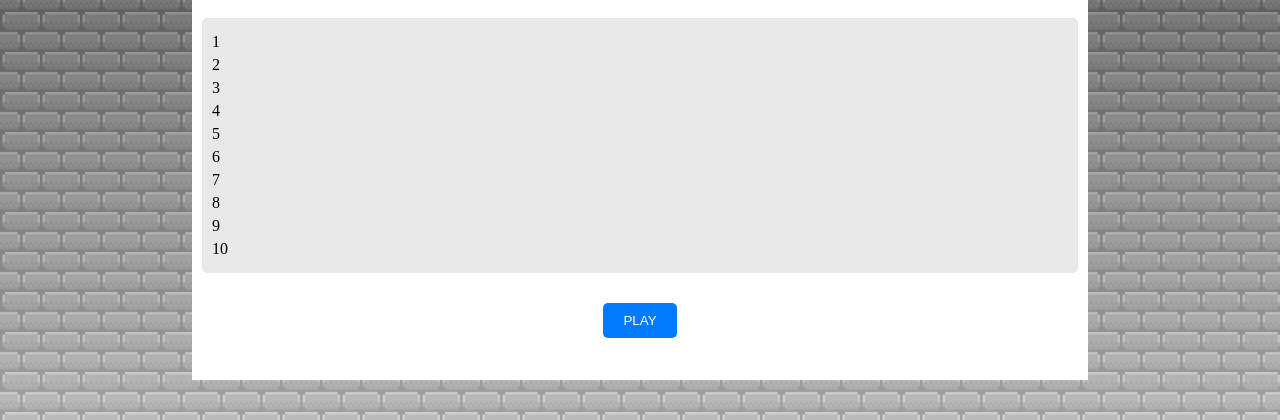
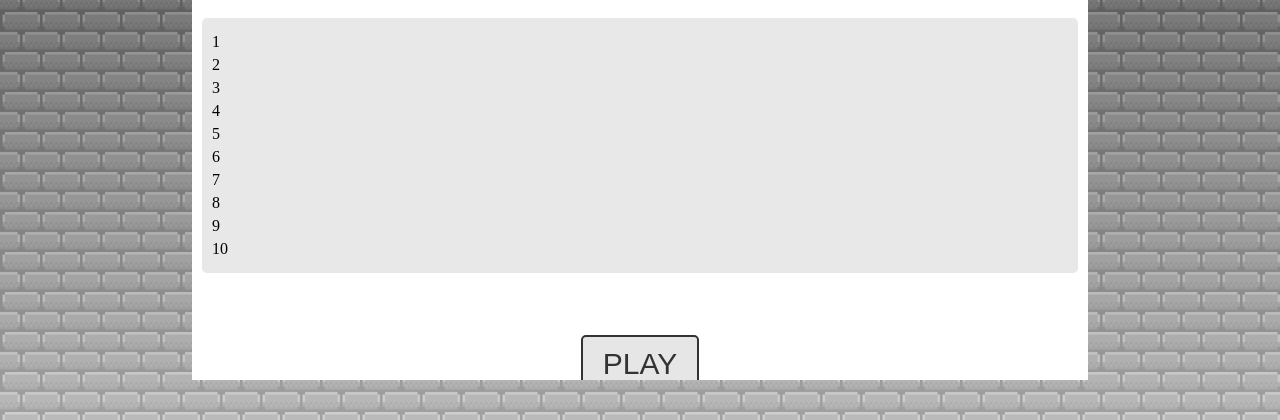
Before and after one commit to 2024AIT-OOP2-G14/AITBomber, a Flask app: template templates/roomwait.html in a window 1280 px wide. Shown: the part 388-808 px from the top of the page. Run offline with Flask 3, Linux system fonts and the light colour scheme; the template is opened without the code that fills it, so the values that code supplies are empty; some libraries are stand-ins or nearby versions.

Commit message:
ゲーム画面のデザイン完成

```diff
--- a/static/css/roomwait.css
+++ b/static/css/roomwait.css
@@ -52,18 +52,29 @@ section#update_room li {
     list-style-type: none;
 }
 
-div#startGameButton button {
-    background-color: #007bff;
-    color: white;
+#startGameButton{
+    list-style: none; /* デフォルトのリストスタイルを削除 */
+    display: flex;
+    padding: 5% 10%;
+    justify-content: space-between;
+}
+
+#startGameButton button {
+    text-decoration: none; /* 下線を削除 */
+    color: #333; /* 任意のテキストカラー */
+    background-color:#e6e6e6;
+    font-size: 30px; /* 任意のフォントサイズ */
     padding: 10px 20px;
-    border: none;
-    border-radius: 5px;
-    cursor: pointer;
-    margin-top: 10px;
+    border: 2px solid #333; /* 任意のボーダー */
+    border-radius: 5px; /* ボタンの角を丸める */
+    display: inline-block; /* リンクをボタン風にする */
+    transition: 0.3s; /* ホバー時のエフェクト */
 }
 
 div#startGameButton button:hover {
-    background-color: #0056b3;
+    background-color: #333; /* 背景色の変更 */
+    color: #fff; /* テキストカラーの変更 */
+    border-color: #fff; /* ボーダーカラーの変更 */
 }
 
 div#startGameButton button:focus {
```
Also changed, not shown: static/css/game.css (added, +14 -0 lines), templates/game.html (+4 -11 lines).
